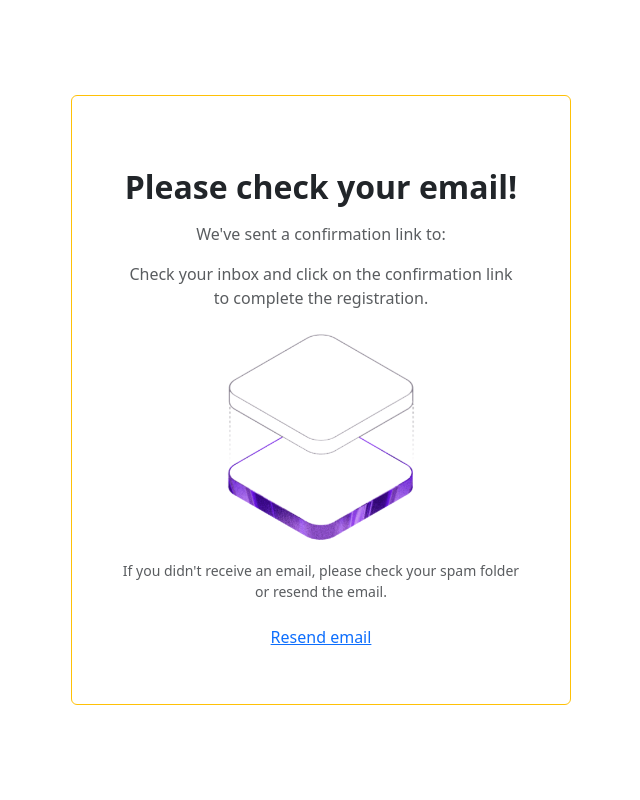
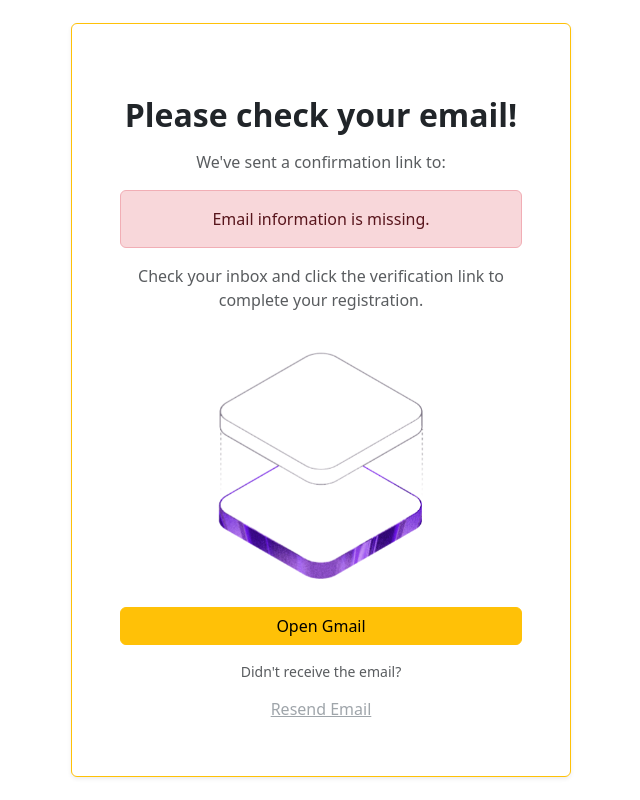
Before and after one commit to KhietLoi/Translation-management-platform, a React (Vite) app: page /checkemail in a window 1280 px wide. Shown: the whole page, without its empty margins (319-959 px from the left). Built offline with nearby package versions, Linux system fonts and the light colour scheme; no server answers.

Commit message:
feat: implement complete authentication module including login, registration, password recovery, and email verification workflows

```diff
--- a/src/pages/auth/CheckEmail/CheckEmail.css
+++ b/src/pages/auth/CheckEmail/CheckEmail.css
@@ -14,5 +14,6 @@
 
     100% {
         transform: translateY(0px);
+
     }
 }
--- a/src/pages/auth/CheckEmail/CheckEmail.jsx
+++ b/src/pages/auth/CheckEmail/CheckEmail.jsx
@@ -1,39 +1,263 @@
-import { Link, useLocation } from "react-router-dom";
+import { useState } from "react";
+import { useLocation } from "react-router-dom";
+
 import "./CheckEmail.css";
+import { resendVerificationEmail } from "../../../services/authService";
+
+
 export default function CheckEmailPage() {
+
     const location = useLocation();
 
     const email = location.state?.email || "";
 
+    const [loading, setLoading] = useState(false);
+
+    const [message, setMessage] = useState("");
+
+    const [error, setError] = useState("");
+
+
+
+    const handleResendEmail = async () => {
+
+        try {
+
+            if (!email) {
+
+                setError(
+                    "Email information is missing."
+                );
+
+                return;
+            }
+
+
+            setLoading(true);
+
+            setMessage("");
+
+            setError("");
+
+
+
+            const response =
+                await resendVerificationEmail(email);
+
+
+
+            setMessage(
+                response.message ||
+                "Verification email has been sent again."
+            );
+
+
+        } catch (error) {
+
+
+            console.error(error);
+
+
+            setError(
+                error.response?.data?.errorMessage ||
+                "Unable to resend email. Please try again later."
+            );
+
+
+        } finally {
+
+            setLoading(false);
+
+        }
+    };
+
+
+
     return (
-        <div className="container min-vh-100 d-flex align-items-center justify-content-center ">
-            <div className="card body p-5 text-center" style={{ maxWidth: "500px", width: "100%", border: "1px solid var(--bs-warning)" }}>
-                <div className="mb-4"> <i className="bi bi-envelope-check-fill text-primary" style={{ fontSize: "4rem" }} ></i> </div>
 
-                <h2 className="fw-bold mb-3">Please check your email!</h2>
+        <div className="
+            container
+            min-vh-100
+            d-flex
+            align-items-center
+            justify-content-center
+        ">
+
+            <div
+                className="card shadow-sm p-5 text-center"
+                style={{
+                    maxWidth: "500px",
+                    width: "100%",
+                    border:
+                        "1px solid var(--bs-warning)",
+                }}
+            >
+
+                <div className="mb-4">
+
+                    <i
+                        className="
+                        bi bi-envelope-check-fill
+                        text-warning
+                        "
+                        style={{
+                            fontSize: "4rem"
+                        }}
+                    />
+
+                </div>
+
+
+
+                <h2 className="fw-bold mb-3">
+                    Please check your email!
+                </h2>
+
+
+
                 <p className="text-muted">
                     We've sent a confirmation link to:
                 </p>
 
+
+
                 {
-                    email && (
-                        <div className="alert alert-light border fw-semibold">
-                            {email}
-                        </div>
-                    )
+                    email ?
+
+                        (
+                            <div
+                                className="
+                            alert
+                            alert-light
+                            border
+                            fw-semibold
+                            "
+                            >
+                                {email}
+                            </div>
+                        )
+
+                        :
+
+                        (
+                            <div className="alert alert-danger">
+
+                                Email information is missing.
+
+                            </div>
+                        )
+
                 }
 
-                <p className="text-muted">Check your inbox and click on the confirmation link to complete the registration.</p>
-                <div className="text-center mt-2 floating-img">
-                    <img src="src\assets\hero.png" alt="Confirm Email" className="img-fluid" style={{ maxWidth: "200px", width: "100%" }} />
+
+
+
+                <p className="text-muted">
+
+                    Check your inbox and click the
+                    verification link to complete
+                    your registration.
+
+                </p>
+
+
+
+
+                <div className="text-center my-4 floating-img">
+
+                    <img
+                        src="/src/assets/hero.png"
+                        alt="Confirm Email"
+                        className="img-fluid"
+                        style={{
+                            maxWidth: "220px",
+                            width: "100%",
+                        }}
+                    />
+
                 </div>
 
 
-                <small className="text-muted mt-3">If you didn't receive an email, please check your spam folder or resend the email.</small>
-                <div className="text-center mt-3">
-                    <Link to="/" className="btn btn-link">Resend email</Link>
-                </div>
+
+
+
+                <a
+                    href="https://mail.google.com"
+                    target="_blank"
+                    rel="noreferrer"
+                    className="
+                    btn
+                    btn-warning
+                    mb-3
+                    "
+                >
+                    Open Gmail
+                </a>
+
+
+
+
+                {
+                    message &&
+
+                    <div className="alert alert-success">
+
+                        {message}
+
+                    </div>
+
+                }
+
+
+
+
+                {
+                    error &&
+
+                    <div className="alert alert-danger">
+
+                        {error}
+
+                    </div>
+
+                }
+
+
+
+
+                <small className="text-muted d-block">
+
+                    Didn't receive the email?
+
+                </small>
+
+
+
+
+                <button
+                    type="button"
+                    className="btn btn-link mt-2"
+                    onClick={handleResendEmail}
+                    disabled={
+                        !email || loading
+                    }
+                >
+
+                    {
+                        loading
+                            ?
+                            "Sending..."
+                            :
+                            "Resend Email"
+                    }
+
+                </button>
+
+
+
             </div>
+
         </div>
-    )
+
+    );
 }
--- a/src/pages/auth/VerifyEmail/VerifyEmail.jsx
+++ b/src/pages/auth/VerifyEmail/VerifyEmail.jsx
@@ -1,93 +1,121 @@
-
 import { useEffect, useState } from "react";
 import { Link, useSearchParams } from "react-router-dom";
-import {
-    Container,
-    Row,
-    Col,
-    Card,
-    Button,
-    Spinner
-} from "react-bootstrap";
+import { Container, Row, Col, Card, Button, Spinner } from "react-bootstrap";
+import { verifyEmail, resendVerificationEmail } from "../../../services/authService";
+import { useNavigate } from "react-router-dom";
 
 export default function VerifyEmailPage() {
+    const navigate = useNavigate();
     const [searchParams] = useSearchParams();
-
     const token = searchParams.get("token");
-
     const [loading, setLoading] = useState(true);
     const [success, setSuccess] = useState(false);
+    const [message, setMessage] = useState("");
+    const [errorType, setErrorType] = useState("");
+    const [resending, setResending] = useState(false);
+    const [email, setEmail] = useState("");
+
+    const handleResendEmail = async () => {
+        try {
+            if (!email) {
+                setMessage("Email not found!");
+                return;
+            }
+            setResending(true);
+            const response = await resendVerificationEmail(email);
+            navigate("/checkemail", {
+                state: {
+                    email: email,
+                },
+            });
+
+        } catch (error) {
+            setMessage(error.response?.data?.errorMessage || "Cannot resend verification email.");
+        } finally {
+            setResending(false);
+        }
+    };
 
     useEffect(() => {
-        const verifyEmail = async () => {
-            try {
-                // await authService.verifyEmail(token);
+        if (!token) {
+            setSuccess(false);
+            setErrorType("invalid");
+            setMessage("Verification token is missing.");
+            setLoading(false);
+            return;
+        }
+        verifyEmail(token)
+            .then((response) => {
+                setSuccess(true);
+                setMessage(response.message || "Your email has been verified successfully.");
+            })
+            .catch((error) => {
+                setSuccess(false);
+                if (!error.response) {
+                    setErrorType("network");
+                    setMessage("Cannot connect to server. Please try again later.");
+                    return;
+                }
+                const responseData = error.response.data;
+                const msg = responseData.errorMessage || "Verification failed.";
+                setMessage(msg);
 
-                setSuccess(true);
-            } catch {
-                setSuccess(false);
-            } finally {
-                setLoading(false);
-            }
-        };
+                if (responseData?.data?.email) {
+                    setEmail(responseData.data.email);
+                }
 
-        verifyEmail();
+                const errorMap = {
+                    "Verification token expired.": "expired",
+                    "Verification token already used.": "used",
+                    "User is already verified.": "verified",
+                    "Invalid verification token.": "invalid",
+                };
+                setErrorType(errorMap[msg] || "unknown");
+            })
+            .finally(() => setLoading(false));
     }, [token]);
 
     return (
         <Container fluid className="min-vh-100 d-flex align-items-center justify-content-center bg-light">
             <Row className="w-100 justify-content-center">
-                <Col md={5} lg={4}>
+                <Col md={6} lg={5} xl={4}>
                     <Card className="shadow border-0">
                         <Card.Body className="p-5 text-center">
                             {loading ? (
                                 <>
-                                    <Spinner
-                                        animation="border"
-                                        variant="primary"
-                                    />
-
-                                    <h4 className="mt-3">
-                                        Đang xác thực email...
-                                    </h4>
+                                    <Spinner animation="border" variant="primary" />
+                                    <h4 className="mt-4">Verifying your email...</h4>
+                                    <p className="text-muted">Please wait a moment.</p>
                                 </>
                             ) : success ? (
                                 <>
-                                    <i
-                                        className="bi bi-check-circle-fill text-success"
-                                        style={{ fontSize: "4rem" }}
-                                    />
-
-                                    <h2 className="fw-bold mt-3">
-                                        Xác thực thành công
-                                    </h2>
-
-                                    <p className="text-muted">
-                                        Email của bạn đã được xác thực.
-                                    </p>
-
-                                    <Button
-                                        as={Link}
-                                        to="/"
-                                        variant="primary"
-                                    >
-                                        Đăng nhập
-                                    </Button>
+                                    <i className="bi bi-check-circle-fill text-success" style={{ fontSize: "4rem" }} />
+                                    <h2 className="fw-bold mt-3">Email Verified</h2>
+                                    <p className="text-muted">{message}</p>
+                                    <Button as={Link} to="/" variant="success">Go to Login</Button>
                                 </>
                             ) : (
                                 <>
-                                    <i
-                                        className="bi bi-x-circle-fill text-danger"
-                                        style={{ fontSize: "4rem" }}
-                                    />
+                                    <i className="bi bi-x-circle-fill text-danger" style={{ fontSize: "4rem" }} />
+                                    <h2 className="fw-bold mt-3">Verification Failed</h2>
+                                    <p className="text-muted">{message}</p>
+                                    <div className="d-grid gap-2 mt-3">
+                                        {errorType === "expired" && (
+                                            <Button variant="warning" onClick={handleResendEmail} disabled={resending}>
+                                                {resending ? "Sending..." : "Resend Verification Email"}
 
-                                    <h2 className="fw-bold mt-3">
-                                        Xác thực thất bại
-                                    </h2>
-
-                                    <p className="text-muted">
-                                        Link xác thực không hợp lệ hoặc đã hết hạn.
-                                    </p>
+                                            </Button>
+                                        )}
+                                        {(errorType === "used" || errorType === "verified") && (
+                                            <Button as={Link} to="/" variant="success">Go to Login</Button>
+                                        )}
+                                        {errorType === "invalid" && (
+                                            <Button as={Link} to="/register" variant="outline-danger">Register Again</Button>
+                                        )}
+                                        {(errorType === "network" || errorType === "unknown") && (
+                                            <Button onClick={() => window.location.reload()} variant="primary">Try Again</Button>
+                                        )}
+                                    </div>
                                 </>
                             )}
                         </Card.Body>
```
Also changed, not shown: src/pages/auth/ForgotPassword/ForgotPassword.jsx (+11 -12 lines), src/pages/auth/Login/Login.css (+12 -1 lines), src/pages/auth/Login/Login.jsx (+76 -16 lines), src/pages/auth/Register/Register.jsx (+10 -22 lines), src/pages/auth/ResetPassword/ResetPassword.jsx (+19 -21 lines), src/services/authService.js (+20 -0 lines).
